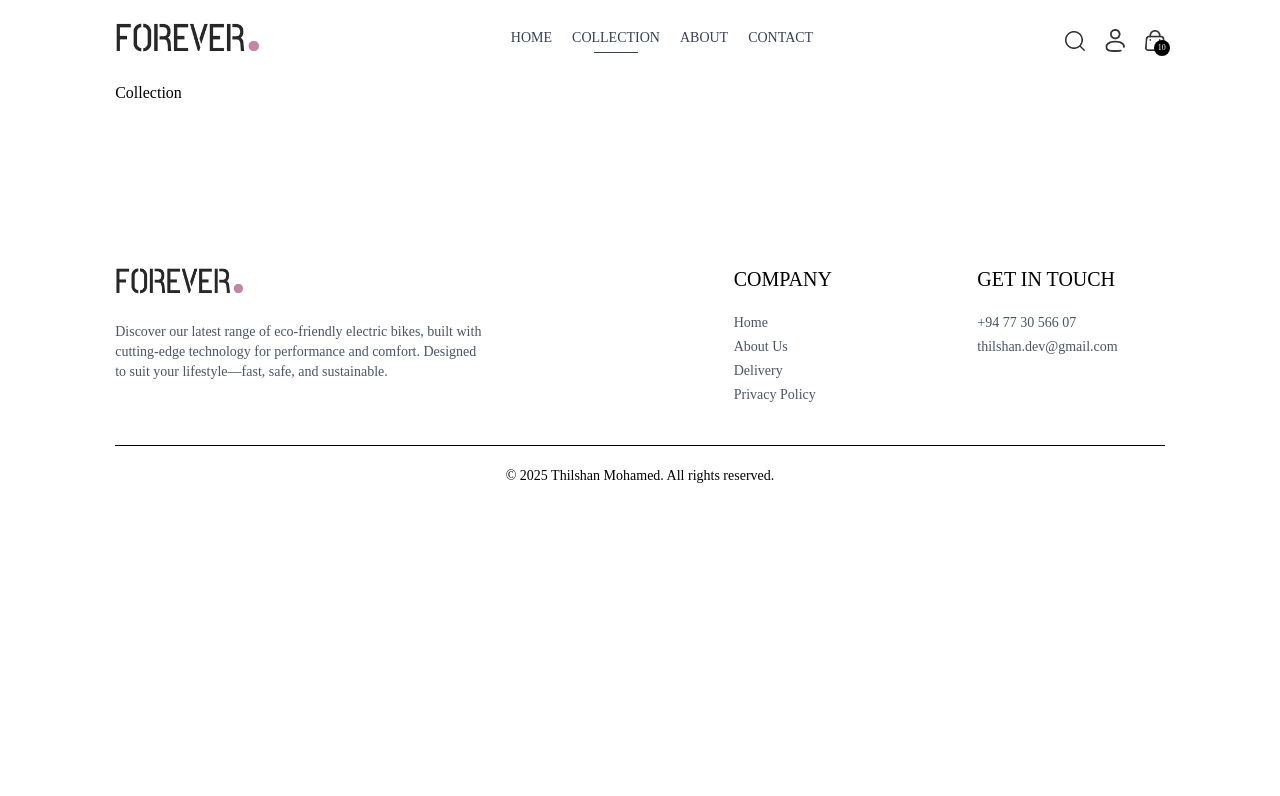
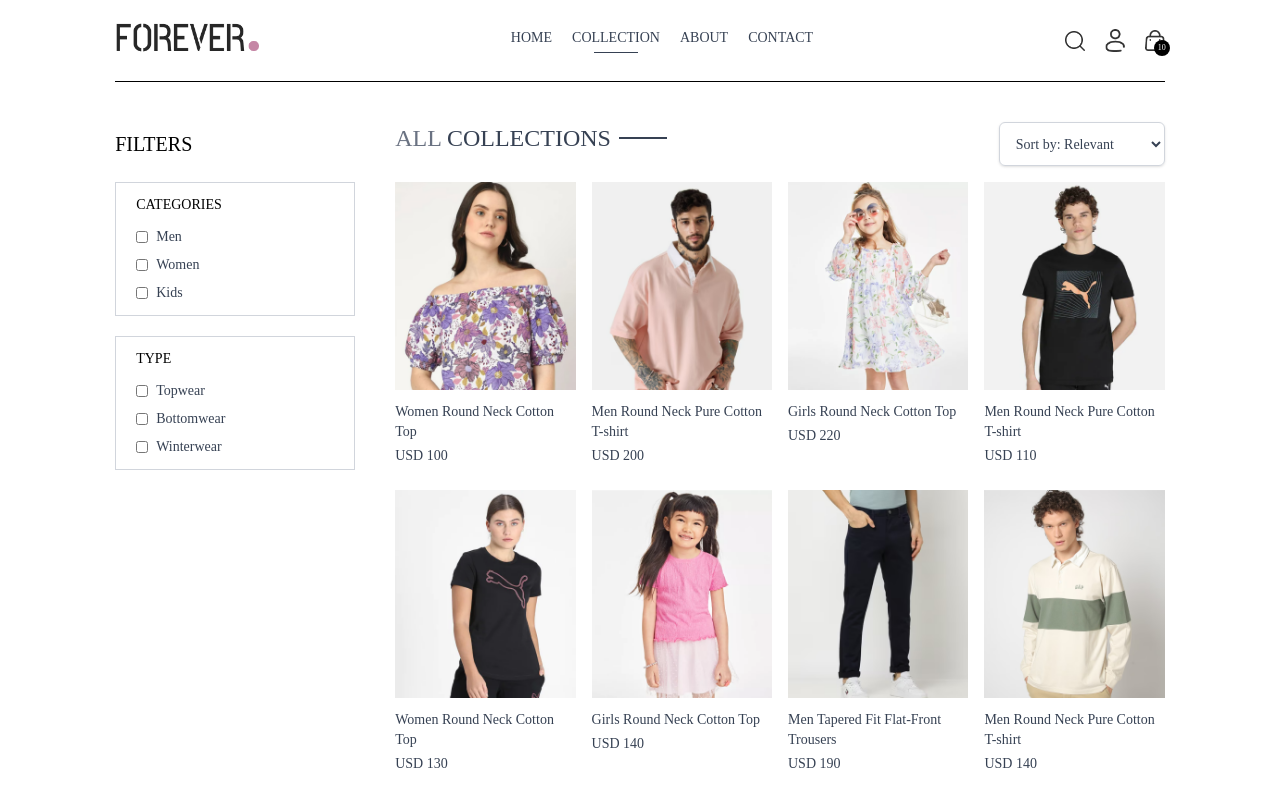
Before and after one commit to smThilshan/Ecommerce, a React (Vite) app in the folder client/: page /collection in a window 1280 px wide. Shown: the top 796 px of the page. Built offline with nearby package versions, Linux system fonts and the light colour scheme.

Commit message:
added collection

```diff
--- a/client/src/components/ProductItem.jsx
+++ b/client/src/components/ProductItem.jsx
@@ -13,7 +13,7 @@
             <img className='hover:scale-110 transition ease-in-out' src={image[0]} alt="" />
         </div>
         <p className='pt-3 pb-1 text-sm'>{name}</p>
-        <p className='font-medium text-sm'>{currency}</p>
+        <p className='font-medium text-sm'>{currency} {price}</p>
     </Link>
   )
 }
--- a/client/src/pages/Collection.jsx
+++ b/client/src/pages/Collection.jsx
@@ -1,9 +1,105 @@
-import React from 'react'
+import React, { useContext, useEffect, useState } from "react";
+import { ShopContext } from "../context/ShopContext";
+import { assets } from "../assets/assets";
+import Title from "../components/Title";
+import ProductItem from "../components/ProductItem";
 
 const Collection = () => {
+  const { products } = useContext(ShopContext);
+  const [showFilters, setShowFilters] = useState(false);
+  const [filterProducts, setFilterProducts] = useState([]);
+
+  useEffect(() => {
+    setFilterProducts(products);
+  }, []);
+
   return (
-    <div>Collection</div>
-  )
-}
+    <div className="flex flex-col sm:flex-row gap-1 sm:gap-10 pt-10 border-t">
+      {/* Left Filter */}
+      <div className="min-w-60">
+        <p
+          onClick={() => setShowFilters(!showFilters)}
+          className="my-2 text-xl flex items-center cursor-pointer gap-2"
+        >
+          FILTERS
+          <img
+            src={assets.dropdown_icon}
+            className={`h-3 sm:hidden ${showFilters ? "rotate-90" : ""}`}
+            alt=""
+          />
+        </p>
+        <div
+          className={`border border-gray-300 pl-5 py-3 mt-6 ${
+            showFilters ? "" : "hidden"
+          } sm:block`}
+        >
+          <p className="text-sm font-medium mb-3">CATEGORIES</p>
+          <div className="flex flex-col gap-2 text-sm font-light text-gray-700">
+            <p className="flex gap-2">
+              <input className="w-3" type="checkbox" value={"Men"} />
+              Men
+            </p>
+            <p className="flex gap-2">
+              <input className="w-3" type="checkbox" value={"Women"} />
+              Women
+            </p>
+            <p className="flex gap-2">
+              <input className="w-3" type="checkbox" value={"Kids"} />
+              Kids
+            </p>
+          </div>
+        </div>
+        {/* Subcategory */}
+        <div
+          className={`border border-gray-300 pl-5 py-3 my-5 ${
+            showFilters ? "" : "hidden"
+          } sm:block`}
+        >
+          <p className="text-sm font-medium mb-3">TYPE</p>
+          <div className="flex flex-col gap-2 text-sm font-light text-gray-700">
+            <p className="flex gap-2">
+              <input className="w-3" type="checkbox" value={"Topwear"} />
+              Topwear
+            </p>
+            <p className="flex gap-2">
+              <input className="w-3" type="checkbox" value={"Bottomwear"} />
+              Bottomwear
+            </p>
+            <p className="flex gap-2">
+              <input className="w-3" type="checkbox" value={"Winterwear"} />
+              Winterwear
+            </p>
+          </div>
+        </div>
+      </div>
 
-export default Collection
+      {/* Right Posts */}
+
+      <div className="flex-1">
+        <div className="flex text-base justify-between mb-4 sm:text-2xl">
+          <Title text1="ALL" text2="COLLECTIONS" />
+          {/* Sort Product */}
+          <select className="border border-gray-300 rounded-md px-3 py-2 text-sm text-gray-700 shadow-sm focus:outline-none focus:ring-2 focus:ring-blue-500 focus:border-blue-500 transition-all">
+            <option value="relevant">Sort by: Relevant</option>
+            <option value="low-high">Sort by: Low to High</option>
+            <option value="high-low">Sort by: High to Low</option>
+          </select>
+        </div>
+        {/* Map product */}
+        <div className="grid grid-cols-2 sm:grid-cols-3 lg:grid-cols-4 gap-4 gap-y-6">
+          {filterProducts.map((item, index) => (
+            <ProductItem
+              key={index}
+              image={item.image}
+              id={item._id}
+              name={item.name}
+              price={item.price}
+            />
+          ))}
+        </div>
+      </div>
+    </div>
+  );
+};
+
+export default Collection;
```
